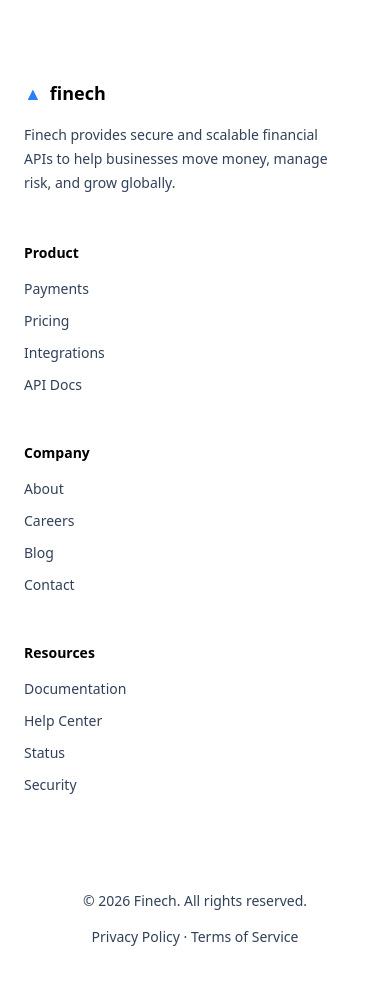
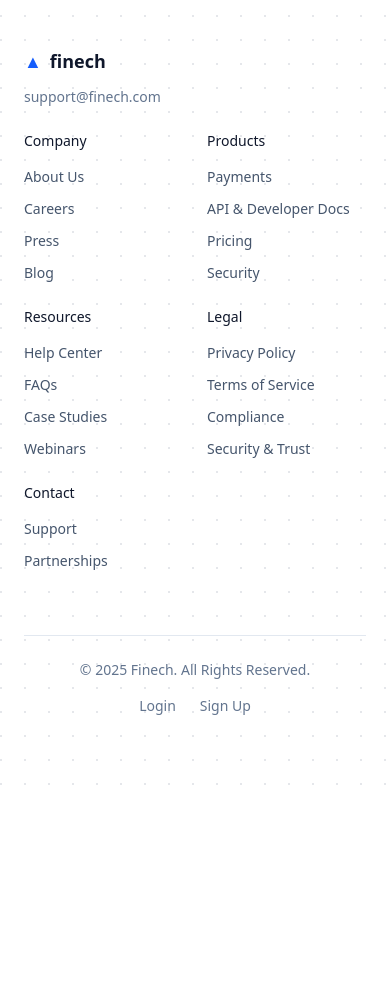
Before and after one commit to AyushNetTech/Finech-Web, a Next.js app: page / in a window 390 px wide. Shown: the part 8440-9425 px from the top of the page. After the commit the page ends 9236 px from the top, so only its background shows below. Built offline with nearby package versions, Linux system fonts and the light colour scheme.

Commit message:
make footer responsive & also make some changes in footer

```diff
--- a/src/components/layout/Footer.tsx
+++ b/src/components/layout/Footer.tsx
@@ -1,71 +1,89 @@
 export default function Footer() {
   return (
-    <footer className="bg-[#fff] mt-32">
-      <div className="max-w-7xl mx-auto px-6 py-20">
+    <footer className="relative bg-white mt-24">
+
+      {/* Dot grid background */}
+      <div className="absolute inset-0 bg-[radial-gradient(circle_at_1px_1px,#e5e7eb_1px,transparent_0)] [background-size:24px_24px]" />
+
+      <div className="relative max-w-7xl mx-auto px-6 py-20 text-sm text-slate-600">
 
         {/* TOP GRID */}
-        <div className="grid grid-cols-1 md:grid-cols-2 lg:grid-cols-4 gap-12">
+        <div className="grid grid-cols-2 md:grid-cols-3 lg:grid-cols-6 gap-6 sm:gap-10 lg:gap-12">
 
           {/* BRAND */}
-          <div>
-            <div className="flex items-center gap-2 text-black font-semibold text-lg mb-4">
-              <span className="text-blue-500">▲</span>
+          <div className="col-span-2 md:col-span-3 lg:col-span-1">
+            <div className="flex items-center gap-2 font-semibold text-lg text-slate-900 mb-3">
+              <span className="text-blue-600">▲</span>
               finech
             </div>
-
-            <p className="text-sm text-slate-700 leading-6 max-w-xs">
-              Finech provides secure and scalable financial APIs to help
-              businesses move money, manage risk, and grow globally.
+            <p className="text-sm text-slate-500">
+              support@finech.com
             </p>
-          </div>
-
-          {/* PRODUCT */}
-          <div>
-            <p className="text-sm font-semibold text-black mb-4">
-              Product
-            </p>
-            <ul className="space-y-3 text-sm text-slate-700">
-              <li className="hover:underline cursor-pointer">Payments</li>
-              <li className="hover:underline cursor-pointer">Pricing</li>
-              <li className="hover:underline cursor-pointer">Integrations</li>
-              <li className="hover:underline cursor-pointer">API Docs</li>
-            </ul>
           </div>
 
           {/* COMPANY */}
           <div>
-            <p className="text-sm font-semibold text-black mb-4">
-              Company
-            </p>
-            <ul className="space-y-3 text-sm text-slate-700">
-              <li className="hover:underline cursor-pointer">About</li>
-              <li className="hover:underline cursor-pointer">Careers</li>
-              <li className="hover:underline cursor-pointer">Blog</li>
-              <li className="hover:underline cursor-pointer">Contact</li>
+            <p className="font-medium text-slate-900 mb-4">Company</p>
+            <ul className="space-y-3">
+              <li>About Us</li>
+              <li>Careers</li>
+              <li>Press</li>
+              <li>Blog</li>
+            </ul>
+          </div>
+
+          {/* PRODUCTS */}
+          <div>
+            <p className="font-medium text-slate-900 mb-4">Products</p>
+            <ul className="space-y-3">
+              <li>Payments</li>
+              <li>API & Developer Docs</li>
+              <li>Pricing</li>
+              <li>Security</li>
             </ul>
           </div>
 
           {/* RESOURCES */}
           <div>
-            <p className="text-sm font-semibold text-black mb-4">
-              Resources
-            </p>
-            <ul className="space-y-3 text-sm text-slate-700">
-              <li className="hover:underline cursor-pointer">Documentation</li>
-              <li className="hover:underline cursor-pointer">Help Center</li>
-              <li className="hover:underline cursor-pointer">Status</li>
-              <li className="hover:underline cursor-pointer">Security</li>
+            <p className="font-medium text-slate-900 mb-4">Resources</p>
+            <ul className="space-y-3">
+              <li>Help Center</li>
+              <li>FAQs</li>
+              <li>Case Studies</li>
+              <li>Webinars</li>
+            </ul>
+          </div>
+
+          {/* LEGAL */}
+          <div>
+            <p className="font-medium text-slate-900 mb-4">Legal</p>
+            <ul className="space-y-3">
+              <li>Privacy Policy</li>
+              <li>Terms of Service</li>
+              <li>Compliance</li>
+              <li>Security & Trust</li>
+            </ul>
+          </div>
+
+          {/* CONTACT */}
+          <div>
+            <p className="font-medium text-slate-900 mb-4">Contact</p>
+            <ul className="space-y-3">
+              <li>Support</li>
+              <li>Partnerships</li>
             </ul>
           </div>
 
         </div>
 
-        {/* DIVIDER */}
-        <div className="mt-16 pt-8 flex flex-col md:flex-row items-center justify-between text-sm text-slate-700">
-          <p>© 2026 Finech. All rights reserved.</p>
-          <p className="mt-4 md:mt-0">
-            Privacy Policy · Terms of Service
-          </p>
+        {/* BOTTOM BAR */}
+        <div className="mt-16 pt-6 border-t border-slate-200 flex flex-col sm:flex-row items-center justify-between gap-4 text-slate-500">
+          <p>© 2025 Finech. All Rights Reserved.</p>
+
+          <div className="flex gap-6">
+            <span className="cursor-pointer hover:text-slate-700">Login</span>
+            <span className="cursor-pointer hover:text-slate-700">Sign Up</span>
+          </div>
         </div>
 
       </div>
```
